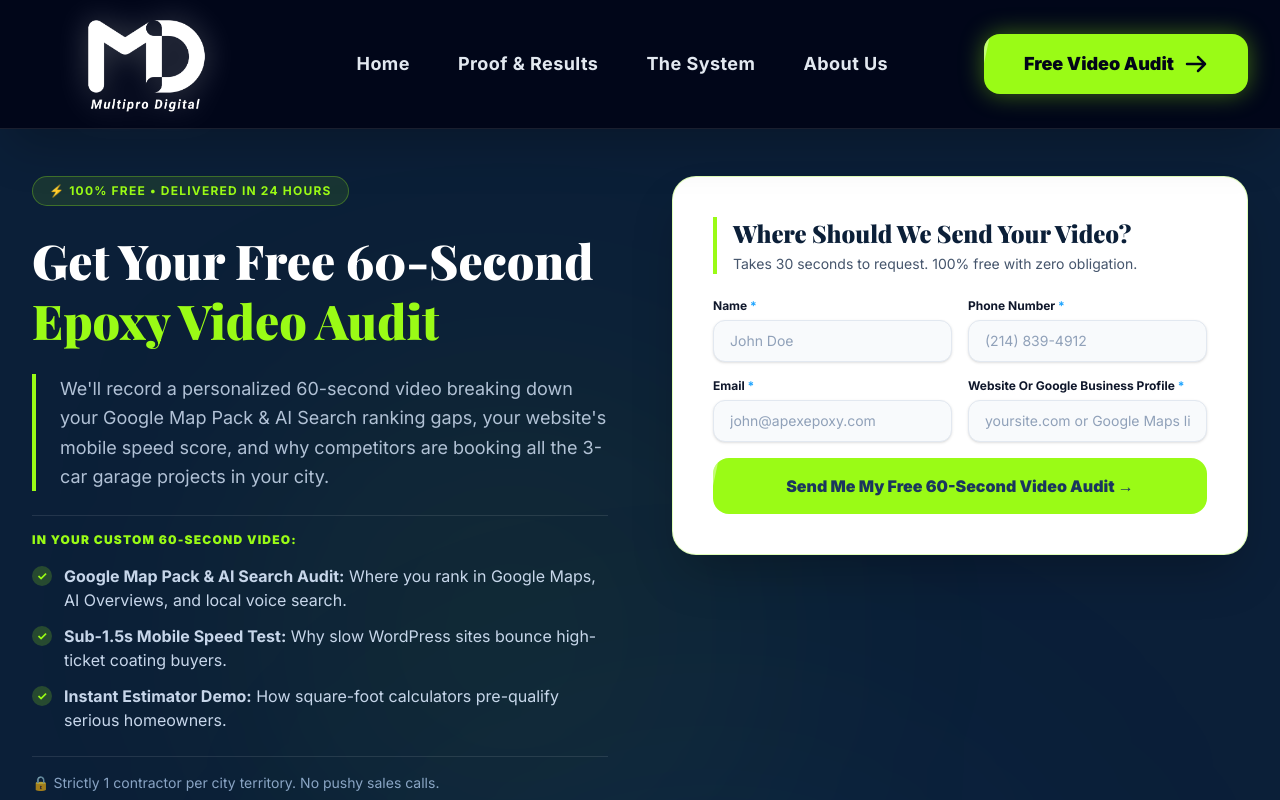
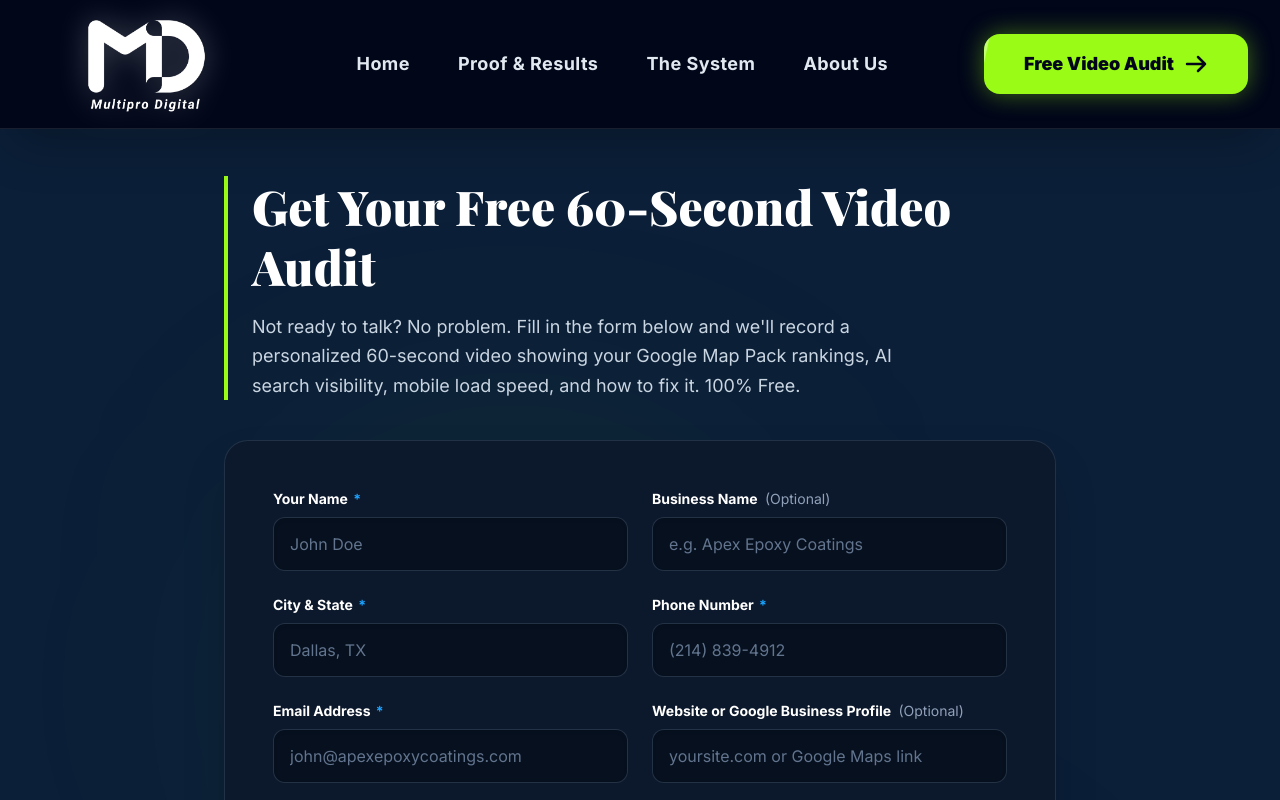
Before and after one commit to mahabubkabir40-ai/multipro-digital, a Next.js app: page /free-audit in a window 1280 px wide. Shown: the top 800 px of the page. Built offline with nearby package versions, Linux system fonts and the light colour scheme; a web font is replaced by a local one.

Commit message:
feat(audit): redesign free-audit page form to match high-converting dark screenshot design

```diff
--- a/src/app/free-audit/page.tsx
+++ b/src/app/free-audit/page.tsx
@@ -1,7 +1,6 @@
 'use client';
 
 import React, { useState } from 'react';
-import Link from 'next/link';
 import { useRouter } from 'next/navigation';
 
 export default function FreeAuditPage() {
@@ -19,6 +18,7 @@ export default function FreeAuditPage() {
     const formData = new FormData(e.currentTarget);
     const data = Object.fromEntries(formData.entries());
 
+    // Silent honeypot drop for automated bots
     if (data._honey || data._hp_company_website) {
       setIsSuccess(true);
       setIsSubmitting(false);
@@ -64,172 +64,196 @@ export default function FreeAuditPage() {
     }
   };
 
+  const inputClass =
+    'w-full bg-[#06101e] border border-slate-700/70 rounded-xl px-4 py-3 sm:py-3.5 text-sm sm:text-base text-white placeholder-slate-500 focus:outline-none focus:bg-[#071324] focus:border-[#1da4ff] focus:ring-2 focus:ring-[#1da4ff]/30 transition-all shadow-inner';
+  const labelClass = 'block text-white text-xs sm:text-sm font-bold mb-2';
+
   return (
     <div className="bg-[#0b1f38] min-h-screen pt-36 md:pt-44 pb-24 relative overflow-hidden">
-      {/* Subtle Background Glows */}
+      {/* Background Ambience Glows */}
       <div className="absolute top-1/4 left-1/4 w-96 h-96 bg-brand-lime/10 rounded-full blur-[140px] pointer-events-none" />
       <div className="absolute bottom-1/4 right-1/4 w-[500px] h-[500px] bg-blue-500/10 rounded-full blur-[160px] pointer-events-none" />
 
-      <div className="max-w-7xl mx-auto px-4 sm:px-6 lg:px-8 relative z-10">
+      <div className="max-w-4xl mx-auto px-4 sm:px-6 lg:px-8 relative z-10">
 
-        {/* TOP SECTION: The Audit Form Right Up Front */}
-        <div className="grid lg:grid-cols-12 gap-12 lg:gap-16 items-start">
-
-          {/* Left Column: What you get */}
-          <div className="lg:col-span-6 space-y-6 text-white">
-            <div className="inline-block px-4 py-1.5 rounded-full border border-brand-lime/30 bg-brand-lime/10 text-brand-lime font-bold tracking-widest uppercase text-xs">
-              ⚡ 100% Free • Delivered in 24 Hours
-            </div>
-
+        {/* Header with Lime Accent Bar */}
+        <div className="border-l-4 border-brand-lime pl-4 sm:pl-6 mb-8 sm:mb-10">
           <h1 className="text-3xl sm:text-4xl md:text-5xl font-serif font-black text-white leading-tight">
-              Get Your Free 60-Second <span className="text-brand-lime block">Epoxy Video Audit</span>
+            Get Your Free 60-Second Video Audit
           </h1>
-
-            <p className="text-base sm:text-lg text-blue-100/80 font-sans leading-relaxed border-l-4 border-brand-lime pl-4 sm:pl-6">
-              We&apos;ll record a personalized 60-second video breaking down your Google Map Pack &amp; AI Search ranking gaps, your website&apos;s mobile speed score, and why competitors are booking all the 3-car garage projects in your city.
-            </p>
-
-            <div className="space-y-4 pt-4 border-t border-white/10 text-sm sm:text-base text-blue-100/90 font-sans">
-              <h3 className="text-xs uppercase tracking-widest font-black text-brand-lime">
-                In Your Custom 60-Second Video:
-              </h3>
-              <div className="space-y-3">
-                <div className="flex items-start gap-3">
-                  <span className="w-5 h-5 rounded-full bg-brand-lime/20 text-brand-lime flex items-center justify-center font-bold text-xs shrink-0 mt-0.5">✓</span>
-                  <span><strong>Google Map Pack &amp; AI Search Audit:</strong> Where you rank in Google Maps, AI Overviews, and local voice search.</span>
-                </div>
-                <div className="flex items-start gap-3">
-                  <span className="w-5 h-5 rounded-full bg-brand-lime/20 text-brand-lime flex items-center justify-center font-bold text-xs shrink-0 mt-0.5">✓</span>
-                  <span><strong>Sub-1.5s Mobile Speed Test:</strong> Why slow WordPress sites bounce high-ticket coating buyers.</span>
-                </div>
-                <div className="flex items-start gap-3">
-                  <span className="w-5 h-5 rounded-full bg-brand-lime/20 text-brand-lime flex items-center justify-center font-bold text-xs shrink-0 mt-0.5">✓</span>
-                  <span><strong>Instant Estimator Demo:</strong> How square-foot calculators pre-qualify serious homeowners.</span>
-                </div>
-              </div>
-            </div>
-
-            {/* Guarantees */}
-            <div className="pt-4 border-t border-white/10">
-              <p className="text-blue-200/70 text-xs sm:text-sm font-sans flex items-center gap-2">
-                🔒 Strictly 1 contractor per city territory. No pushy sales calls.
-              </p>
-            </div>
-          </div>
-
-          {/* Right Column: Clean Form Card */}
-          <div className="lg:col-span-6 w-full max-w-xl mx-auto lg:max-w-none">
-            <div className="bg-white rounded-3xl p-6 sm:p-10 shadow-2xl border border-brand-lime/30 text-slate-900">
-              <div className="mb-6 border-l-4 border-brand-lime pl-4">
-                <h2 className="text-xl sm:text-2xl font-serif font-black text-[#0b1f38] leading-snug">
-                  Where Should We Send Your Video?
-                </h2>
-                <p className="text-xs sm:text-sm text-slate-600 font-sans mt-1">
-                  Takes 30 seconds to request. 100% free with zero obligation.
+          <p className="mt-3 sm:mt-4 text-slate-300 font-sans text-sm sm:text-base md:text-lg leading-relaxed max-w-2xl">
+            Not ready to talk? No problem. Fill in the form below and we&apos;ll record a personalized 60-second video showing your Google Map Pack rankings, AI search visibility, mobile load speed, and how to fix it. 100% Free.
           </p>
         </div>
 
+        {/* Form Container Card */}
+        <div className="bg-[#0c182b] rounded-2xl sm:rounded-3xl p-6 sm:p-10 md:p-12 shadow-2xl border border-slate-700/60 text-white">
           {isSuccess ? (
             <div className="py-16 text-center animate-in fade-in zoom-in duration-500">
               <div className="w-16 h-16 bg-brand-lime rounded-full flex items-center justify-center mx-auto mb-4 shadow-[0_0_30px_rgba(154,251,22,0.4)]">
-                    <svg className="w-8 h-8 text-[#1A365D]" fill="none" stroke="currentColor" viewBox="0 0 24 24"><path strokeLinecap="round" strokeLinejoin="round" strokeWidth="3" d="M5 13l4 4L19 7" /></svg>
+                <svg className="w-8 h-8 text-slate-950" fill="none" stroke="currentColor" viewBox="0 0 24 24">
+                  <path strokeLinecap="round" strokeLinejoin="round" strokeWidth="3" d="M5 13l4 4L19 7" />
+                </svg>
               </div>
-                  <h3 className="text-2xl font-serif font-black text-[#0b1f38] mb-2">Request Received!</h3>
-                  <p className="text-slate-600 text-sm">Redirecting to your confirmation page...</p>
+              <h3 className="text-2xl font-serif font-black text-white mb-2">Request Received!</h3>
+              <p className="text-slate-300 text-sm">Redirecting to your confirmation page...</p>
             </div>
           ) : (
-                <form onSubmit={handleSubmit} className="space-y-4">
-                  {/* Anti-spam honeypots & timing */}
+            <form onSubmit={handleSubmit} className="space-y-5 sm:space-y-6">
+              {/* Anti-spam honeypots & timing verification */}
               <input type="hidden" name="_ts" value={mountedTime} />
               <input type="text" name="_honey" className="hidden" tabIndex={-1} autoComplete="off" aria-hidden="true" style={{ display: 'none' }} />
               <input type="text" name="_hp_company_website" className="hidden" tabIndex={-1} autoComplete="off" aria-hidden="true" style={{ display: 'none' }} />
 
-                  <div className="grid sm:grid-cols-2 gap-4">
+              <div className="grid grid-cols-1 sm:grid-cols-2 gap-5 sm:gap-6">
+                {/* Your Name */}
                 <div>
-                      <label className="block text-slate-900 text-xs font-bold mb-1.5">
-                        Name <span className="text-[#1da4ff]">*</span>
+                  <label htmlFor="audit-name" className={labelClass}>
+                    Your Name <span className="text-[#1da4ff] font-bold ml-0.5">*</span>
                   </label>
                   <input
+                    id="audit-name"
                     type="text"
                     name="Name"
                     placeholder="John Doe"
                     required
                     disabled={isSubmitting}
-                        className="w-full bg-slate-50 border border-slate-200 rounded-xl px-4 py-2.5 text-sm text-slate-900 placeholder-slate-400 focus:outline-none focus:bg-white focus:border-[#1da4ff] focus:ring-4 focus:ring-[#1da4ff]/10 transition-all shadow-sm"
+                    className={inputClass}
                   />
                 </div>
+
+                {/* Business Name */}
                 <div>
-                      <label className="block text-slate-900 text-xs font-bold mb-1.5">
-                        Phone Number <span className="text-[#1da4ff]">*</span>
+                  <label htmlFor="audit-business" className={labelClass}>
+                    Business Name <span className="text-slate-400 font-normal text-xs sm:text-sm ml-1">(Optional)</span>
                   </label>
                   <input
+                    id="audit-business"
+                    type="text"
+                    name="Business Name"
+                    placeholder="e.g. Apex Epoxy Coatings"
+                    disabled={isSubmitting}
+                    className={inputClass}
+                  />
+                </div>
+
+                {/* City & State */}
+                <div>
+                  <label htmlFor="audit-city" className={labelClass}>
+                    City &amp; State <span className="text-[#1da4ff] font-bold ml-0.5">*</span>
+                  </label>
+                  <input
+                    id="audit-city"
+                    type="text"
+                    name="City & State"
+                    placeholder="Dallas, TX"
+                    required
+                    disabled={isSubmitting}
+                    className={inputClass}
+                  />
+                </div>
+
+                {/* Phone Number */}
+                <div>
+                  <label htmlFor="audit-phone" className={labelClass}>
+                    Phone Number <span className="text-[#1da4ff] font-bold ml-0.5">*</span>
+                  </label>
+                  <input
+                    id="audit-phone"
                     type="tel"
                     name="Phone Number"
                     placeholder="(214) 839-4912"
                     required
                     disabled={isSubmitting}
-                        className="w-full bg-slate-50 border border-slate-200 rounded-xl px-4 py-2.5 text-sm text-slate-900 placeholder-slate-400 focus:outline-none focus:bg-white focus:border-[#1da4ff] focus:ring-4 focus:ring-[#1da4ff]/10 transition-all shadow-sm"
+                    className={inputClass}
                   />
                 </div>
+
+                {/* Email Address */}
+                <div>
+                  <label htmlFor="audit-email" className={labelClass}>
+                    Email Address <span className="text-[#1da4ff] font-bold ml-0.5">*</span>
+                  </label>
+                  <input
+                    id="audit-email"
+                    type="email"
+                    name="Email"
+                    placeholder="john@apexepoxycoatings.com"
+                    required
+                    disabled={isSubmitting}
+                    className={inputClass}
+                  />
                 </div>
 
-                  <div className="grid sm:grid-cols-2 gap-4">
+                {/* Website or Google Business Profile */}
                 <div>
-                      <label className="block text-slate-900 text-xs font-bold mb-1.5">
-                        Email <span className="text-[#1da4ff]">*</span>
+                  <label htmlFor="audit-website" className={labelClass}>
+                    Website or Google Business Profile <span className="text-slate-400 font-normal text-xs sm:text-sm ml-1">(Optional)</span>
                   </label>
                   <input
-                        type="email"
-                        name="Email"
-                        placeholder="john@apexepoxy.com"
-                        required
-                        disabled={isSubmitting}
-                        className="w-full bg-slate-50 border border-slate-200 rounded-xl px-4 py-2.5 text-sm text-slate-900 placeholder-slate-400 focus:outline-none focus:bg-white focus:border-[#1da4ff] focus:ring-4 focus:ring-[#1da4ff]/10 transition-all shadow-sm"
-                      />
-                    </div>
-                    <div>
-                      <label className="block text-slate-900 text-xs font-bold mb-1.5">
-                        Website Or Google Business Profile <span className="text-[#1da4ff]">*</span>
-                      </label>
-                      <input
+                    id="audit-website"
                     type="text"
                     name="Website or Google Business Profile"
                     placeholder="yoursite.com or Google Maps link"
-                        required
                     disabled={isSubmitting}
-                        className="w-full bg-slate-50 border border-slate-200 rounded-xl px-4 py-2.5 text-sm text-slate-900 placeholder-slate-400 focus:outline-none focus:bg-white focus:border-[#1da4ff] focus:ring-4 focus:ring-[#1da4ff]/10 transition-all shadow-sm"
+                    className={inputClass}
+                  />
+                </div>
+
+                {/* Your Biggest Challenge */}
+                <div className="sm:col-span-2">
+                  <label htmlFor="audit-challenge" className={labelClass}>
+                    Your Biggest Challenge <span className="text-slate-400 font-normal text-xs sm:text-sm ml-1">(Optional)</span>
+                  </label>
+                  <input
+                    id="audit-challenge"
+                    type="text"
+                    name="Your Biggest Challenge"
+                    placeholder="e.g. Need more 3-car garages, tired of shared Angi leads, or need an instant quote calculator"
+                    disabled={isSubmitting}
+                    className={inputClass}
                   />
                 </div>
               </div>
 
               {error && (
-                    <div className="p-3 rounded-lg bg-red-50 text-red-600 text-xs font-medium border border-red-100">
+                <div className="p-3.5 rounded-xl bg-red-950/80 text-red-300 text-xs sm:text-sm font-medium border border-red-800/80">
                   {error}
                 </div>
               )}
 
+              {/* Submit Button */}
+              <div className="sm:col-span-2 pt-3 sm:pt-4 flex justify-center">
                 <button
                   type="submit"
                   disabled={isSubmitting}
-                    className="relative group overflow-hidden w-full py-4 rounded-2xl bg-brand-lime text-[#1A365D] font-black text-sm sm:text-base transition-all duration-300 transform hover:scale-[1.02] hover:shadow-[0_0_35px_rgba(154,251,22,0.6)] active:scale-95 select-none touch-manipulation disabled:opacity-70 disabled:cursor-not-allowed"
+                  className="relative group overflow-hidden px-8 sm:px-10 py-3.5 sm:py-4 rounded-xl sm:rounded-2xl bg-brand-lime text-slate-950 font-black text-sm sm:text-base tracking-wide transition-all duration-300 transform hover:scale-[1.02] hover:shadow-[0_0_35px_rgba(154,251,22,0.6)] active:scale-95 select-none touch-manipulation disabled:opacity-70 disabled:cursor-not-allowed shadow-lg"
                   style={{ WebkitTapHighlightColor: 'transparent' }}
                 >
                   <span className="relative z-10 flex items-center justify-center gap-2">
-                      {isSubmitting ? 'Sending Request...' : 'Send Me My Free 60-Second Video Audit →'}
+                    {isSubmitting ? (
+                      <>
+                        <svg className="animate-spin h-5 w-5 text-slate-950" xmlns="http://www.w3.org/2000/svg" fill="none" viewBox="0 0 24 24">
+                          <circle className="opacity-25" cx="12" cy="12" r="10" stroke="currentColor" strokeWidth="4" />
+                          <path className="opacity-75" fill="currentColor" d="M4 12a8 8 0 018-8V0C5.373 0 0 5.373 0 12h4zm2 5.291A7.962 7.962 0 014 12H0c0 3.042 1.135 5.824 3 7.938l3-2.647z" />
+                        </svg>
+                        Sending Request...
+                      </>
+                    ) : (
+                      'Send Me My Free 60-Second Video Audit →'
+                    )}
                   </span>
                   {!isSubmitting && (
                     <div className="absolute inset-0 bg-white/40 transform -skew-x-12 -translate-x-full group-hover:translate-x-full transition-transform duration-[800ms] ease-out" />
                   )}
                 </button>
+              </div>
             </form>
           )}
         </div>
-          </div>
-
-        </div>
 
         {/* BOTTOM SECTION: Secondary Direct Strategy Call Option */}
-        <div className="mt-24 pt-16 border-t border-white/10">
+        <div className="mt-20 pt-16 border-t border-white/10">
           <div className="max-w-3xl mx-auto text-center mb-10">
             <h2 className="text-2xl sm:text-3xl font-serif text-white font-bold mb-3">
               Prefer To Speak Directly on a 15-Minute Strategy Call?
```
Also changed, not shown: src/app/api/contact/route.ts (+9 -0 lines). Lines whose indentation alone changed are shown as unchanged.
